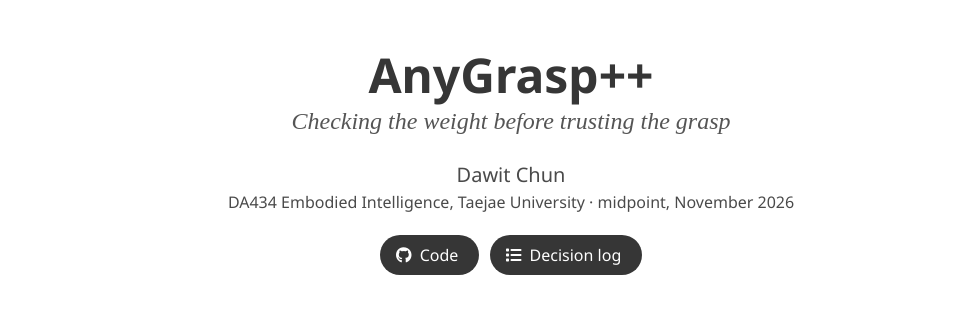
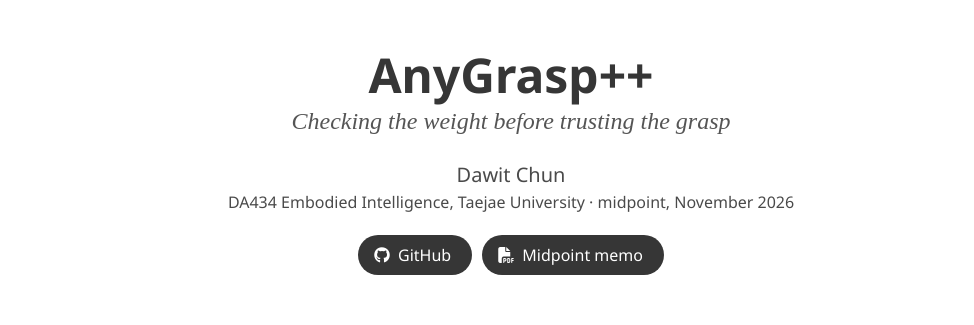
Before and after one commit to da-dawit/anygrasp-plus-plus, a plain HTML site: page page/index.html in a window 1280 px wide. Shown: the top 325 px of the page, without its empty margins (129-1103 px from the left). Drawn offline with nearby package versions, Linux system fonts and the light colour scheme; a web font is replaced by a local one.

Commit message:
Project page: link the midpoint memo

```diff
--- a/page/index.html
+++ b/page/index.html
@@ -21,9 +21,9 @@
       <div class="is-size-6 publication-authors">DA434 Embodied Intelligence, Taejae University &middot; midpoint, November 2026</div>
       <div class="publication-links" style="margin-top: 1rem;">
         <span class="link-block"><a href="https://github.com/da-dawit/anygrasp-plus-plus" class="button is-normal is-rounded is-dark">
-          <span class="icon"><i class="fab fa-github"></i></span><span>Code</span></a></span>
-        <span class="link-block"><a href="https://github.com/da-dawit/anygrasp-plus-plus/blob/main/docs/decisions.md" class="button is-normal is-rounded is-dark">
-          <span class="icon"><i class="fas fa-list"></i></span><span>Decision log</span></a></span>
+          <span class="icon"><i class="fab fa-github"></i></span><span>GitHub</span></a></span>
+        <span class="link-block"><a href="../docs/Midpoint_DawitChun_Memo.pdf" class="button is-normal is-rounded is-dark">
+          <span class="icon"><i class="fas fa-file-pdf"></i></span><span>Midpoint memo</span></a></span>
       </div>
     </div>
   </div>
```
Also changed, not shown: page/template.html (+3 -3 lines), 1 other file.
